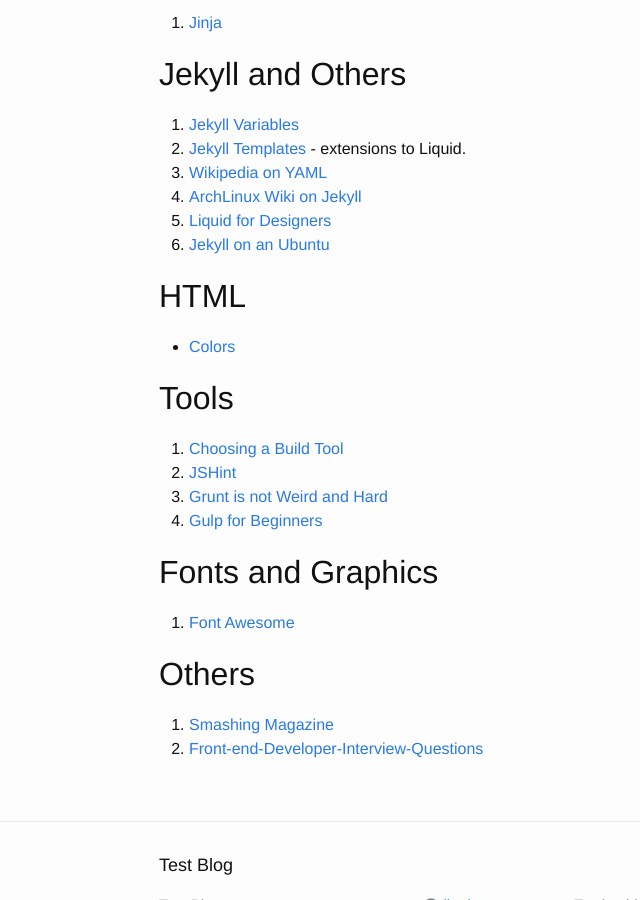
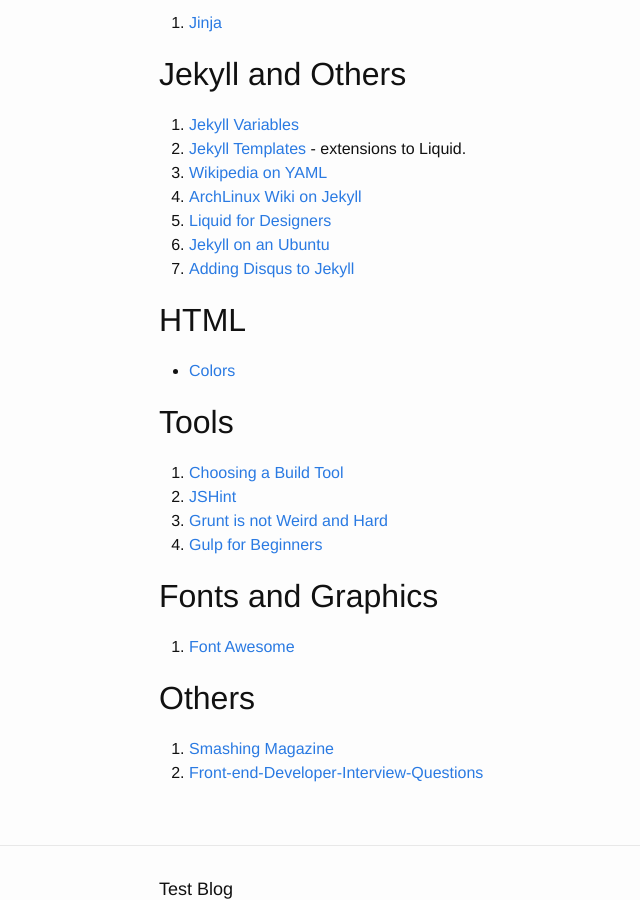
Before and after one commit to jkedra/jkedra.github.io, a Jekyll site: the page built from _posts/2015/2015-07-27-www.md, in a window 1280 px wide and 900 px high, scrolled down 1134 px. Shown: the whole window, without its empty margins (111-751 px from the left). Built offline with Jekyll 4.4.1, drawn with Linux system fonts in a browser that asks for light colours.

```diff
--- a/_posts/2015/2015-07-27-www.md
+++ b/_posts/2015/2015-07-27-www.md
@@ -56,6 +56,7 @@
 4. [ArchLinux Wiki on Jekyll](https://wiki.archlinux.org/index.php/Jekyll)
 5. [Liquid for Designers](https://github.com/Shopify/liquid/wiki/Liquid-for-Designers)
 6. [Jekyll on an Ubuntu](https://www.digitalocean.com/community/tutorials/how-to-get-started-with-jekyll-on-an-ubuntu-vps)
+7. [Adding Disqus to Jekyll](http://www.perfectlyrandom.org/2014/06/29/adding-disqus-to-your-jekyll-powered-github-pages/)
 
 ## HTML
 * [Colors](http://www.w3schools.com/html/html_colornames.asp)
```
